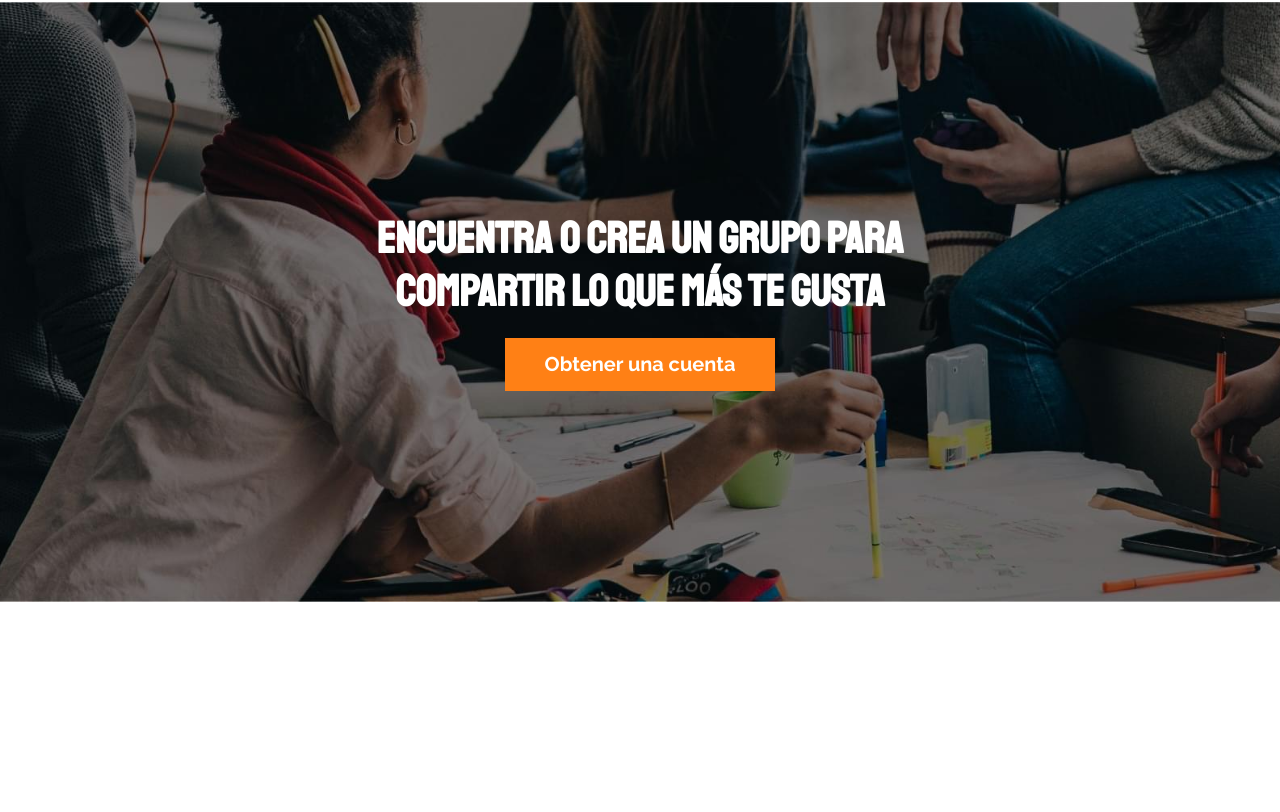
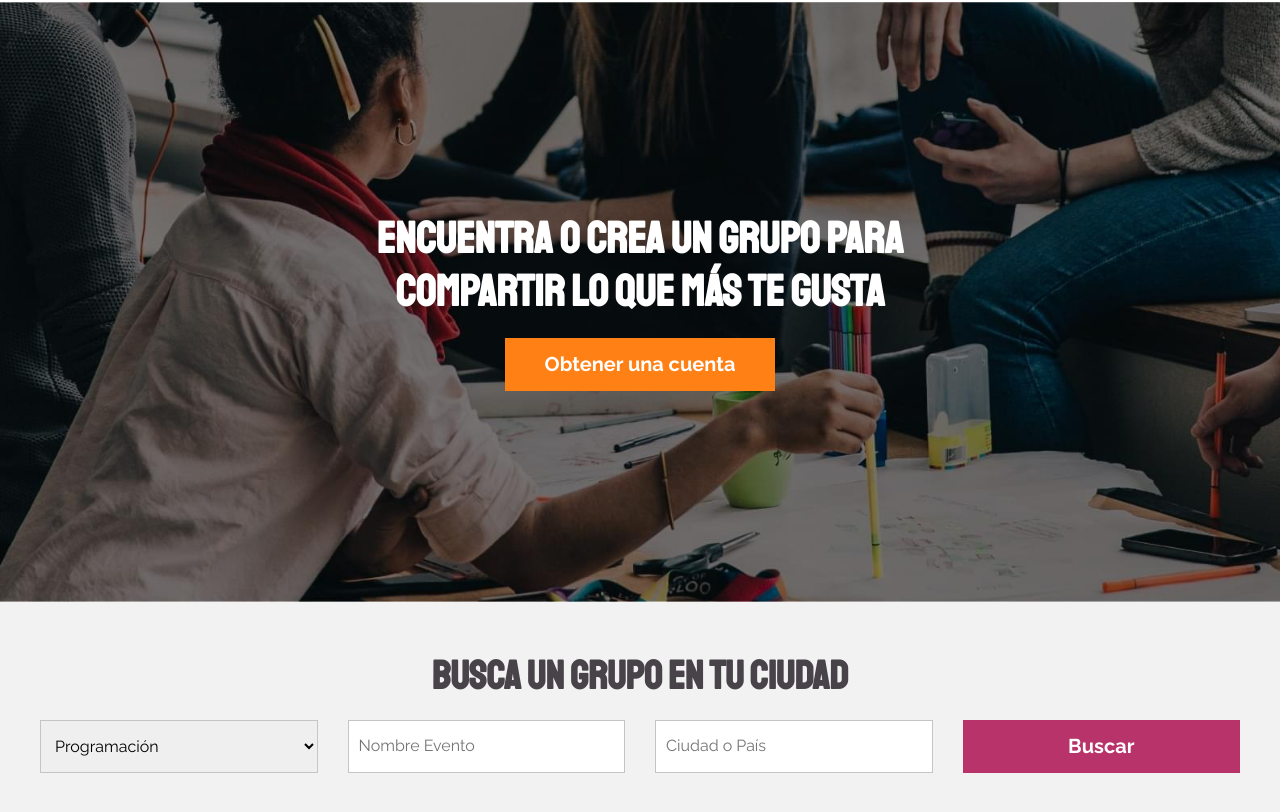
Before and after one commit to contactofernando/Meeti, a website: page index.html in a window 1280 px wide. Shown: the part 130-942 px from the top of the page. Before the commit the page ends 800 px from the top, so only its background shows below. Drawn offline with Linux system fonts and the light colour scheme.

Commit message:
Agregado CSS al formulario

```diff
--- a/index.html
+++ b/index.html
@@ -28,6 +28,34 @@
         <a href="#" class="hero__enlace">Obtener una cuenta</a>
     </section>
 
+    <section class="busqueda">
+        <h2 class="busqueda__heading">Busca un grupo en tu ciudad</h2>
+
+        <div class="contenedor">
+            <form class="formulario">
+                <select class="formulario__campo">
+                    <option>Programación</option>
+                    <option>Diseño</option>
+                    <option>Negocios</option>
+                    <option>Moda</option>
+                    <option>Ejercicio y Salud</option>
+                    <option>Fotografía</option>
+                    <option>Comida</option>
+                    <option>Diseño Interior</option>
+                    <option>Café</option>
+                    <option>Cine</option>
+                    <option>Libros</option>
+                    <option>Emprendimiento</option>
+                </select>
+
+                <input type="text" placeholder="Nombre Evento" class="formulario__campo">
+                <input type="text" placeholder="Ciudad o País" class="formulario__campo">
+                <input type="submit" value="Buscar" class="formulario__submit">
+
+            </form>
+        </div>
+    </section>
+
 
 </body>
 </html>
--- /dev/null
+++ b/src/scss/ui/contenido/_busqueda.scss
@@ -0,0 +1,37 @@
+@use 'base/variables' as v;
+@use 'base/mixins' as m;
+
+.busqueda {
+    background-color: v.$grisClaro;
+    padding: 5rem 0;
+
+    &__heading {
+        text-align: center;
+        margin: 0;
+        color: v.$gris;
+    }
+}
+
+.formulario {
+    margin-top: 2rem;
+    display: flex;
+    flex-direction: column;
+
+    @include m.tablet {
+        @include m.grid(4, 3rem);
+    }
+
+    &__campo {
+        padding: 1rem;
+        border: 1px solid lighten(v.$gris, 50%);
+        margin-bottom: 2rem;
+
+        @include m.tablet {
+            margin-bottom: 0
+        }
+    }
+    &__submit {
+        @include m.boton(v.$primario, v.$blanco);
+        margin-top: 0;
+    }
+}
--- a/src/scss/ui/contenido/_index.scss
+++ b/src/scss/ui/contenido/_index.scss
@@ -1 +1,2 @@
 @forward 'hero';
+@forward 'busqueda';
```
Also changed, not shown: build/css/app.css, 1 other file.
